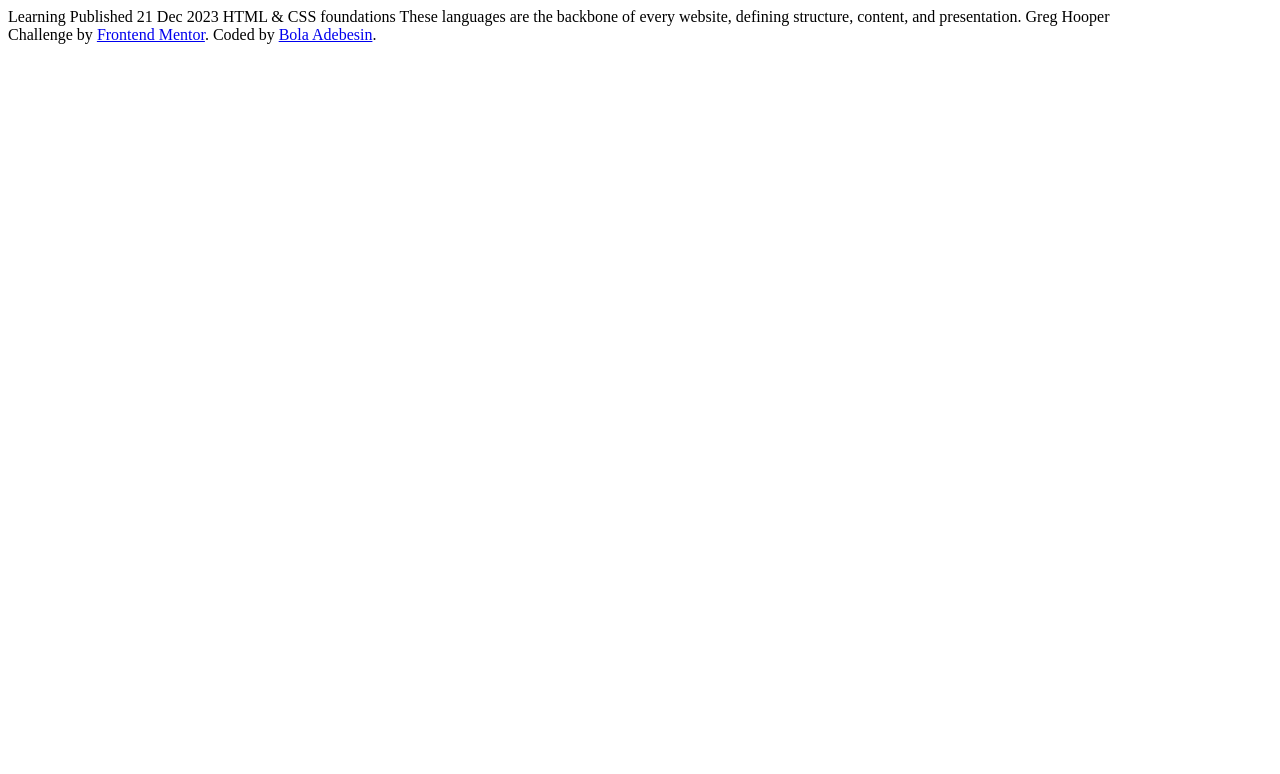
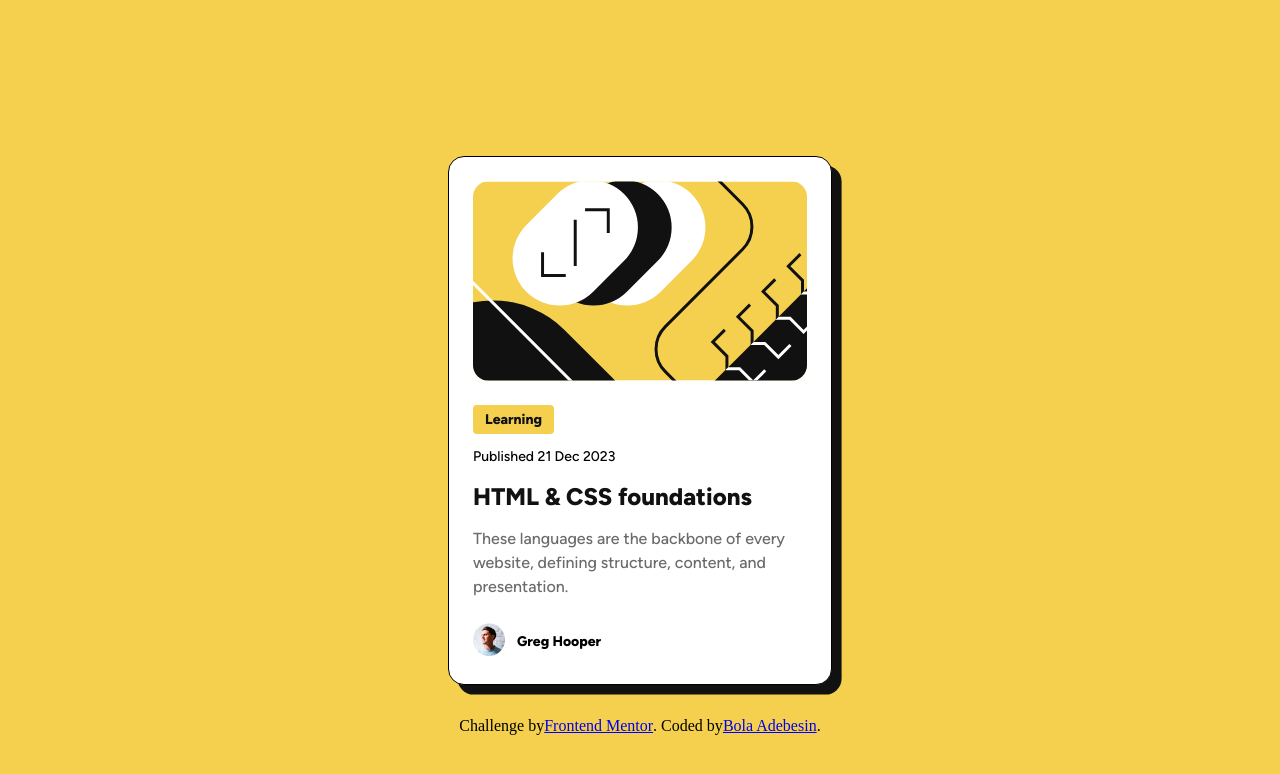
Before and after one commit to MobolanleAdebesin/blog-review-card, a plain HTML site: page index.html in a window 1280 px wide. Drawn offline with Linux system fonts and the light colour scheme.

Commit message:
This commit adds classes and styling for card component

```diff
--- a/index.html
+++ b/index.html
@@ -3,8 +3,6 @@
   <head>
     <meta charset="UTF-8" />
     <meta name="viewport" content="width=device-width, initial-scale=1.0" />
-    <!-- displays site properly based on user's device -->
-
     <link
       rel="icon"
       type="image/png"
@@ -13,20 +11,42 @@
     />
 
     <title>Frontend Mentor | Blog preview card</title>
-
-    <!-- Feel free to remove these styles or customise in your own stylesheet 👍 -->
     <link rel="stylesheet" href="style.css" />
   </head>
   <body>
-    Learning Published 21 Dec 2023 HTML & CSS foundations These languages are
-    the backbone of every website, defining structure, content, and
-    presentation. Greg Hooper
+    <div class="card">
+      <div class="card-container img">
+        <img
+          class="card-img header"
+          alt="blog illustration"
+          src="./assets/images/illustration-article.svg"
+        />
+      </div>
+      <div class="card-body">
+        <div class="card-tag">Learning</div>
+        <div class="card-publication-data">Published 21 Dec 2023</div>
+        <h1 class="card-header">HTML & CSS foundations</h1>
+        <p class="card-description">
+          These languages are the backbone of every website, defining structure,
+          content, and presentation.
+        </p>
+      </div>
+      <div class="card-footer">
+        <div class="card-container">
+          <img
+            class="card-img avatar"
+            src="./assets/images/image-avatar.webp"
+          />
+        </div>
+        <p class="card-author">Greg Hooper</p>
+      </div>
+    </div>
 
     <div class="attribution">
       Challenge by
       <a href="https://www.frontendmentor.io?ref=challenge" target="_blank"
         >Frontend Mentor</a
-      >. Coded by <a href="#">Bola Adebesin</a>.
+      >. Coded by <a href="https://www.badebesin.com/">Bola Adebesin</a>.
     </div>
   </body>
 </html>
--- a/style.css
+++ b/style.css
@@ -34,14 +34,105 @@
     url('./assets/fonts/Figtree-VariableFont_wght.ttf') format('truetype');
 }
 
-
-
+body{
+    background-color: var(--yellow);
+    padding: 9.75rem 1.5rem;
+    margin: 0;
+}
 
 h1{
-color: var(--gray-950);
-font-family: Figtree-Medium;
+    color: var(--gray-950);
+    font-family: Figtree-ExtraBold;
+    margin: 0;
+    font-size: clamp(1.25rem, 3vw, 1.5rem);
+    line-height: 150%;
+    letter-spacing: 0;
+}
+p{
+    margin: 0;
 }
 
 h1:hover{
     color: var(--yellow);
 }
+
+.card{
+    background-color: var(--white);
+    padding: 1.5rem;
+    border-radius: 1rem;
+    box-shadow: 0.6rem 0.6rem var(--gray-950);
+    display: flex;
+    flex-direction: column;
+    gap: 1.5rem;
+    max-width: 24rem;
+    margin: 0 auto;
+    border: 1px solid black;
+}
+
+.card-container{
+    border-radius: 1rem;
+}
+
+.card-body{
+    display: flex;
+    flex-direction: column;
+    gap: 0.75rem;
+}
+.card-container.img{
+    height: 200px;
+}
+
+.card-img.header{
+    width: 100%;
+    height: 100%;
+    object-fit: cover;
+    border-radius: 1rem;
+}
+
+.card-tag{
+    background-color: var(--yellow);
+    font-family: Figtree-ExtraBold;
+    color: var(--gray-950);
+    line-height: 150%;
+    letter-spacing: 0;
+    padding: 0.25rem 0.75rem;
+    font-size: clamp(.75rem, 3vw, 0.875rem);
+    border-radius: 0.25rem;
+    width: fit-content;
+}
+.card-publication-data{
+    font-family: Figtree-Medium;
+    font-size: clamp(0.75rem, 3vw, 0.875rem);
+    line-height: 150%;
+    letter-spacing: 0;
+}
+
+.card-description{
+    font-family: Figtree-Medium;
+    font-size: clamp(0.875rem, 3vw, 1rem);
+    line-height: 150%;
+    letter-spacing: 0;
+    color: var(--gray-500);
+}
+
+.card-footer{
+    display: flex;
+    align-items:center;
+    gap:0.75rem;
+}
+
+.card-img.avatar{
+   width:2rem;
+}
+.card-author{
+    font-family: Figtree-ExtraBold;
+    font-size: 0.875rem;
+
+}
+
+.attribution{
+    margin: 0 auto;
+    display: flex;
+    justify-content: center;
+    margin-top: 2rem;
+}
```
